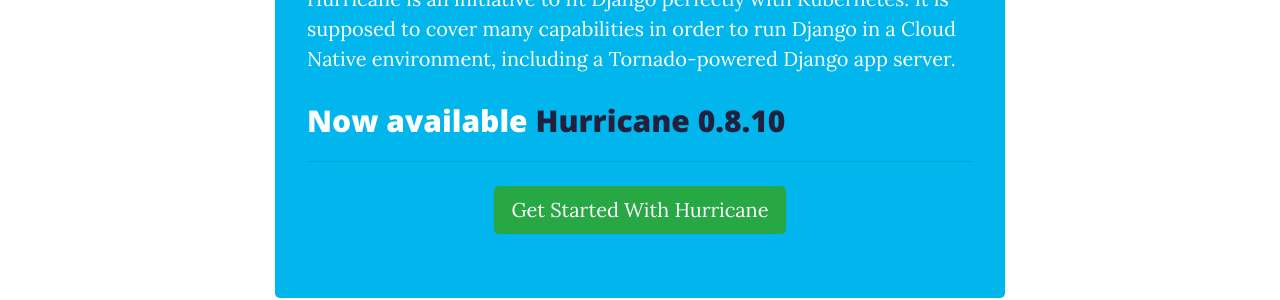
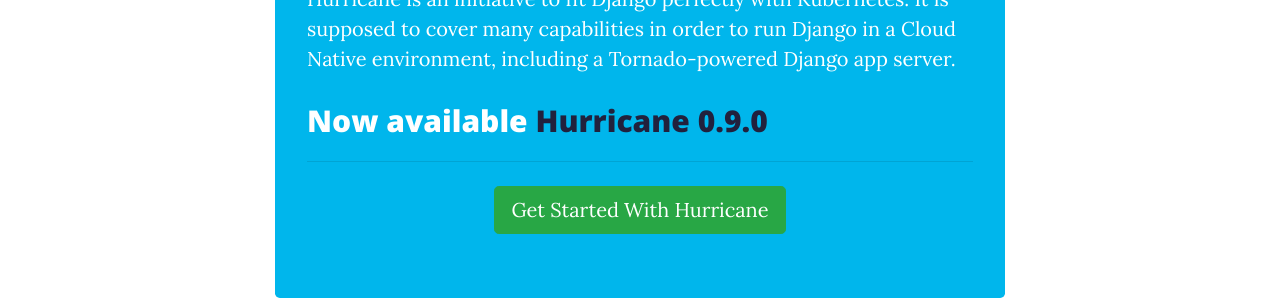
Before and after one commit to django-hurricane/django-hurricane, a Jekyll site: the page built from website/index.md, in a window 1280 px wide and 900 px high, scrolled down 794 px. Shown: the part 160-460 px from the top of the window. Built offline with Jekyll 4.4.1, drawn with Linux system fonts in a browser that asks for light colours; nearby versions of some CDN libraries.

Commit message:
chore(website): increase available version

```diff
--- a/website/index.md
+++ b/website/index.md
@@ -7,7 +7,7 @@
 
 <div class="jumbotron dh-color">
     <p class="lead">Hurricane is an initiative to fit Django perfectly with Kubernetes. It is supposed to cover many capabilities in order to run Django in a Cloud Native environment, including a Tornado-powered Django app server.</p>
-    <h2>Now available <a href="https://github.com/Blueshoe/django-hurricane/releases/tag/0.8.10">Hurricane 0.8.10</a></h2>
+    <h2>Now available <a href="https://github.com/Blueshoe/django-hurricane/releases/tag/0.9.0">Hurricane 0.9.0</a></h2>
     <hr class="my-4">
     <div class="centered">
         <a class="btn btn-success btn-lg" href="getting-started">Get Started With Hurricane</a>
```
